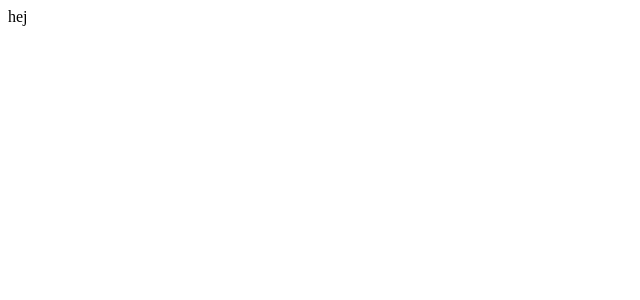
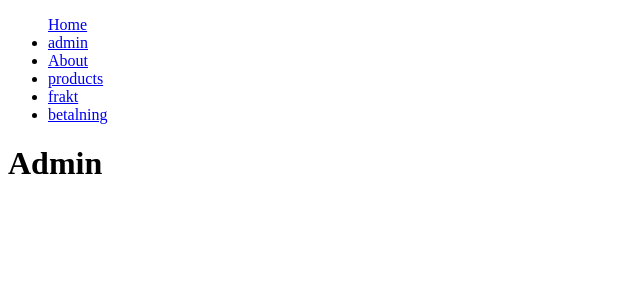
Before and after one commit to Frontend-YH/JOL, a React (Vite) app: page /admin in a window 1280 px wide. Shown: the top 300 px of the page, without its empty margins (0-640 px from the left). Built offline with nearby package versions, Linux system fonts and the light colour scheme.

Commit message:
routs är nere

```diff
--- a/package.json
+++ b/package.json
@@ -11,7 +11,8 @@
   },
   "dependencies": {
     "react": "^18.2.0",
-    "react-dom": "^18.2.0"
+    "react-dom": "^18.2.0",
+    "react-router-dom": "^6.15.0"
   },
   "devDependencies": {
     "@types/react": "^18.2.15",
--- a/src/App.tsx
+++ b/src/App.tsx
@@ -1,13 +1,27 @@
-import './App.css'
+import React from "react"
+import { Route, Routes } from "react-router-dom"
+import Navigation from "./navigation.js"
+import Home from "./pages/home.tsx"
+import Admin from "./pages/adminPage.tsx"
+import About from "./pages/about.tsx"
+import Betala from "./pages/betala.tsx"
+import Frakta from "./pages/frakt.tsx"
+import Products from "./pages/products.tsx"
 
 function App() {
-
-
   return (
     <>
-     hej
-    </>
+    <Navigation />
+            <Routes>
+            <Route path="/" element={<Home />} />
+            <Route path="/admin" element={<Admin />} />
+            <Route path="/frakt" element={<Frakta />} />
+            <Route path="/about" element={<About />} />
+            <Route path="/betala" element={<Betala />} />
+            <Route path="/products" element={<Products />} />
+            </Routes>
+      </>
   )
 }
 
-export default App
+export default App;
--- a/src/main.tsx
+++ b/src/main.tsx
@@ -2,9 +2,12 @@ import React from 'react'
 import ReactDOM from 'react-dom/client'
 import App from './App.tsx'
 import './index.css'
+import { BrowserRouter } from "react-router-dom"
 
 ReactDOM.createRoot(document.getElementById('root')!).render(
   <React.StrictMode>
-    <App />
+    <BrowserRouter>
+      <App />
+    </BrowserRouter>
   </React.StrictMode>,
 )
--- /dev/null
+++ b/src/navigation.tsx
@@ -0,0 +1,36 @@
+import { ReactNode } from "react";
+import { Link, useMatch, useResolvedPath } from "react-router-dom"
+
+interface CustomLinkProps{
+    to: string;
+    children: ReactNode;
+}
+ const Navigation = () => {
+    return(
+    <nav className="nav">
+      <ul>
+        <Link to="/">Home</Link>
+        <CustomLink to="/admin">admin</CustomLink>
+        <CustomLink to="/about">About</CustomLink>
+        <CustomLink to="/products">products</CustomLink>
+        <CustomLink to="/frakt">frakt</CustomLink>
+        <CustomLink to="/betala">betalning</CustomLink>
+      </ul>
+    </nav>
+    );
+}
+
+export default Navigation;
+
+function CustomLink({ to, children, ...props}: CustomLinkProps){
+    const resolvePath = useResolvedPath(to)
+    const isActive = useMatch({ path: resolvePath.pathname, end: true})
+
+    return (
+        <li className={isActive ? "active" : ""}>
+          <Link to={to} {...props}>
+            {children}
+          </Link>
+        </li>
+      );
+}
--- /dev/null
+++ b/src/pages/about.tsx
@@ -0,0 +1,7 @@
+function About() {
+    return ( <>
+    <h1>About</h1>
+    </> );
+}
+
+export default About;
--- /dev/null
+++ b/src/pages/adminPage.tsx
@@ -0,0 +1,7 @@
+function Admin() {
+    return ( <>
+    <h1>Admin</h1>
+    </> );
+}
+
+export default Admin;
--- /dev/null
+++ b/src/pages/betala.tsx
@@ -0,0 +1,7 @@
+function Betala() {
+    return ( <>
+    <h1>Betala</h1>
+    </> );
+}
+
+export default Betala;
--- /dev/null
+++ b/src/pages/frakt.tsx
@@ -0,0 +1,7 @@
+function Frakt() {
+    return ( <>
+    <h1>frakt</h1>
+    </> );
+}
+
+export default Frakt;
--- /dev/null
+++ b/src/pages/home.tsx
@@ -0,0 +1,7 @@
+function Home() {
+    return ( <>
+    <h1>Home</h1>
+    </> );
+}
+
+export default Home;
--- /dev/null
+++ b/src/pages/products.tsx
@@ -0,0 +1,7 @@
+function Products() {
+    return ( <>
+    <h1>About</h1>
+    </> );
+}
+
+export default Products;
```
Also changed, not shown: 1 other file (tests, documents, lock files or other folders).
